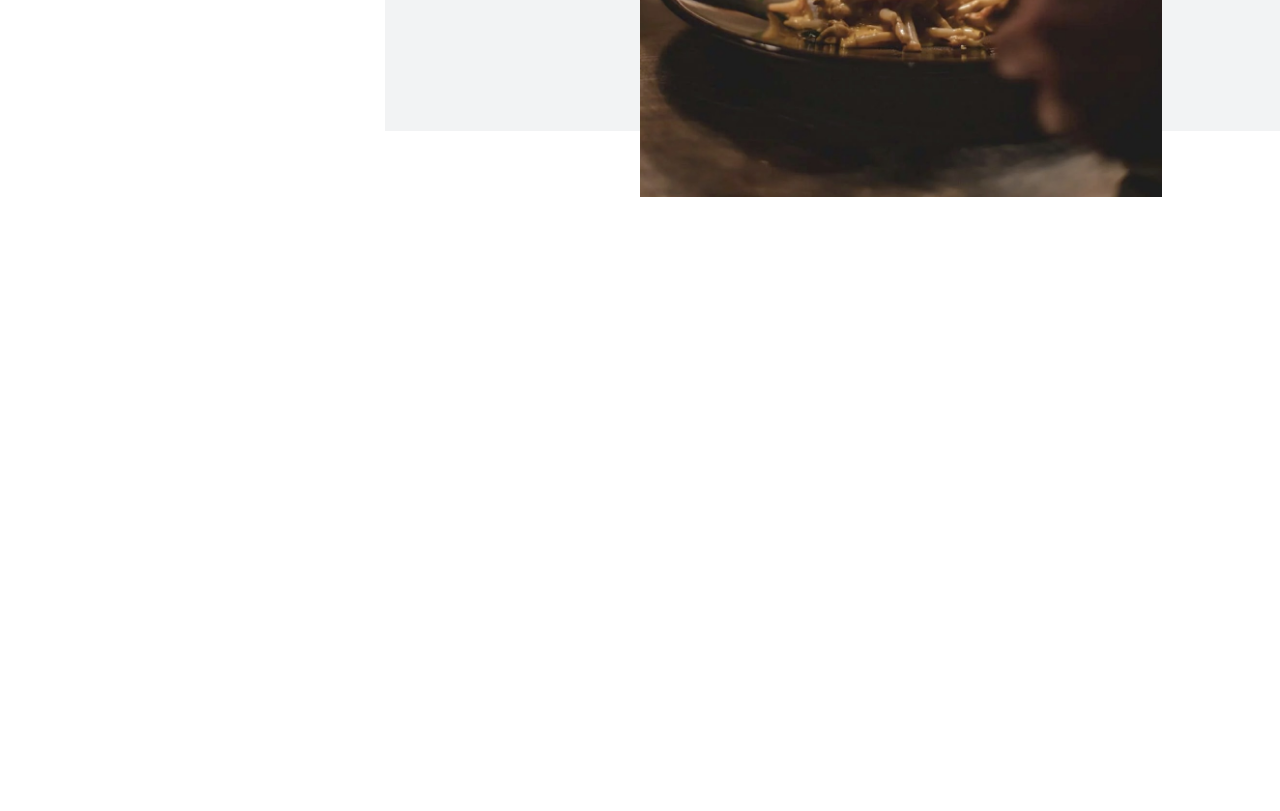
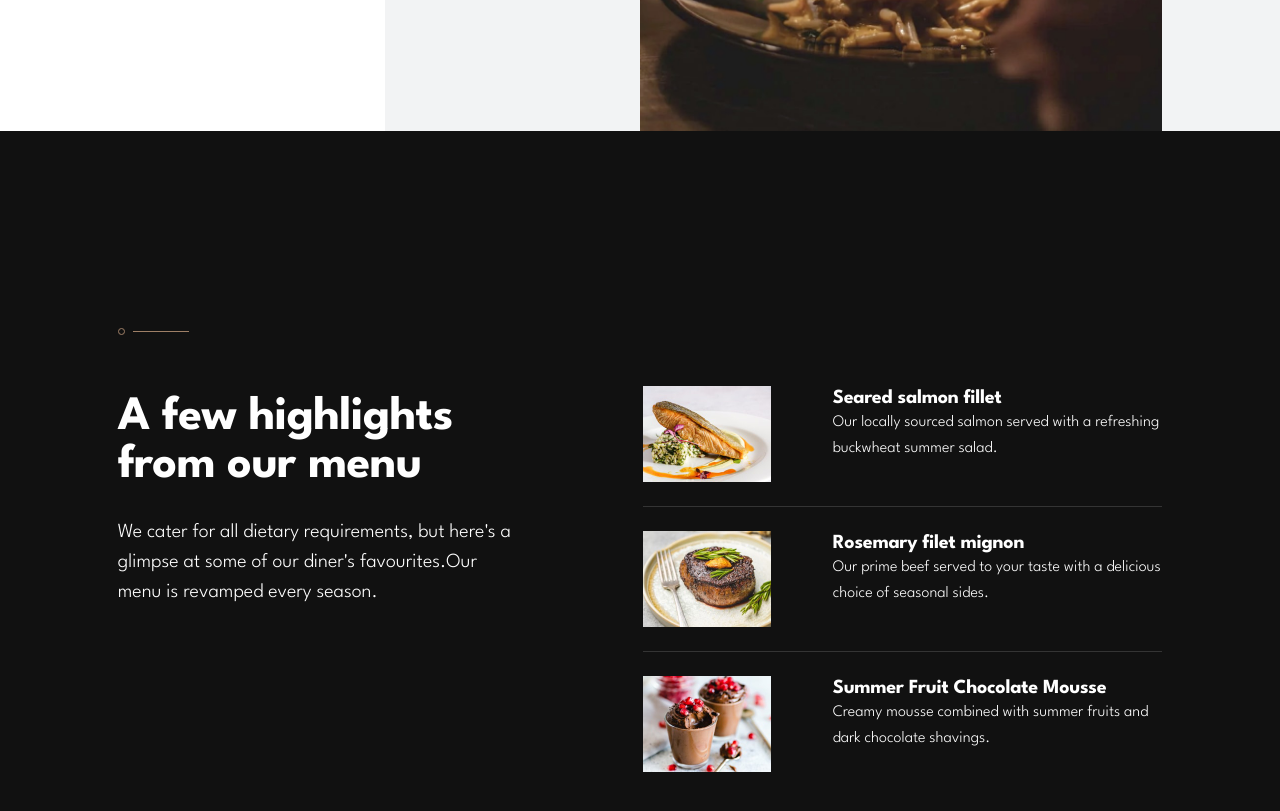
Before and after one commit to samuel-jm/frontend-mentor-dine-restaurant-website, a SvelteKit app: page / in a window 1280 px wide. Shown: the part 2100-2911 px from the top of the page. Before the commit the page ends 2297 px from the top, so only its background shows below. Built offline with nearby package versions, Linux system fonts and the light colour scheme.

Commit message:
Create the Highlights component

```diff
--- a/src/routes/+page.svelte
+++ b/src/routes/+page.svelte
@@ -1,6 +1,7 @@
 <script>
 	import Hero from './Hero.svelte';
 	import Overview from './Overview.svelte';
+	import Highlights from './Highlights.svelte';
 
 	const minPadding = 35;
 	const maxPadding = 165;
@@ -13,3 +14,4 @@
 
 <Hero --horizontal-padding={horizontalPadding} />
 <Overview --horizontal-padding={horizontalPadding} />
+<Highlights --horizontal-padding={horizontalPadding} />
--- /dev/null
+++ b/src/routes/Highlights.svelte
@@ -0,0 +1,130 @@
+<script>
+	const highlights = [
+		{
+			title: 'Seared salmon fillet',
+			description: 'Our locally sourced salmon served with a refreshing buckwheat summer salad.',
+			image: '/homepage/salmon-desktop-tablet@2x.jpg',
+			alt: 'A seared salmon dish'
+		},
+		{
+			title: 'Rosemary filet mignon',
+			description: 'Our prime beef served to your taste with a delicious choice of seasonal sides.',
+			image: '/homepage/beef-desktop-tablet@2x.jpg',
+			alt: 'A fried circular cut of beef with rosemary on top'
+		},
+		{
+			title: 'Summer Fruit Chocolate Mousse',
+			description: 'Creamy mousse combined with summer fruits and dark chocolate shavings.',
+			image: '/homepage/chocolate-desktop-tablet@2x.jpg',
+			alt: 'Two glasses of chocolate mousse'
+		}
+	];
+</script>
+
+<section>
+	<div class="text-group" id="highlights">
+		<img src="/patterns/pattern-divide.svg" alt="" />
+		<h2>A few highlights from our menu</h2>
+		<p>
+			We cater for all dietary requirements, but here's a glimpse at some of our diner's
+			favourites.Our menu is revamped every season.
+		</p>
+	</div>
+	<ul>
+		{#each highlights as highlight, i}
+			<li>
+				<img src={highlight.image} alt={highlight.alt} />
+				<div class="text-group">
+					<h3>
+						<div id="line"></div>
+						{highlight.title}
+					</h3>
+					<p>{highlight.description}</p>
+				</div>
+			</li>
+			{#if i < highlights.length - 1}
+				<li id="li-divider"></li>
+			{/if}
+		{/each}
+	</ul>
+</section>
+
+<style lang="scss">
+	section {
+		display: flex;
+		align-items: flex-start;
+		justify-content: space-between;
+		gap: 125px;
+
+		min-height: 761px;
+
+		background-color: var(--colour-cod-gray);
+	}
+
+	h2,
+	h3,
+	p {
+		color: white;
+
+		font-family: 'League Spartan';
+	}
+
+	#highlights {
+		max-width: 50ch;
+
+		margin-top: 190px;
+
+		& > h2 {
+			margin-top: 55px;
+			margin-bottom: 27px;
+
+			font-size: var(--size-2xl);
+			font-weight: var(--weight-bold);
+			letter-spacing: var(--letter-spacing-xs);
+			line-height: var(--line-height-xl);
+		}
+
+		& > p {
+			font-size: var(--size-l);
+			font-weight: var(--weight-regular);
+			letter-spacing: var(--letter-spacing-zero);
+			line-height: var(--line-height-m);
+		}
+	}
+
+	ul {
+		display: flex;
+		flex-direction: column;
+
+		margin-top: 255px;
+
+		& li {
+			display: flex;
+			gap: 62px;
+
+			& > img {
+				max-width: 128px;
+			}
+
+			& h3 {
+				font-size: var(--size-l);
+				font-weight: var(--weight-bold);
+				letter-spacing: var(--letter-spacing-m);
+				line-height: var(--line-height-2xs);
+			}
+
+			& p {
+				font-size: var(--size-s);
+				font-weight: var(--weight-regular);
+				letter-spacing: var(--letter-spacing-zero);
+				line-height: var(--line-height-xs);
+			}
+
+			&#li-divider {
+				border-bottom: 1px solid #343434;
+				margin-top: 24px;
+				margin-bottom: 24px;
+			}
+		}
+	}
+</style>
```
